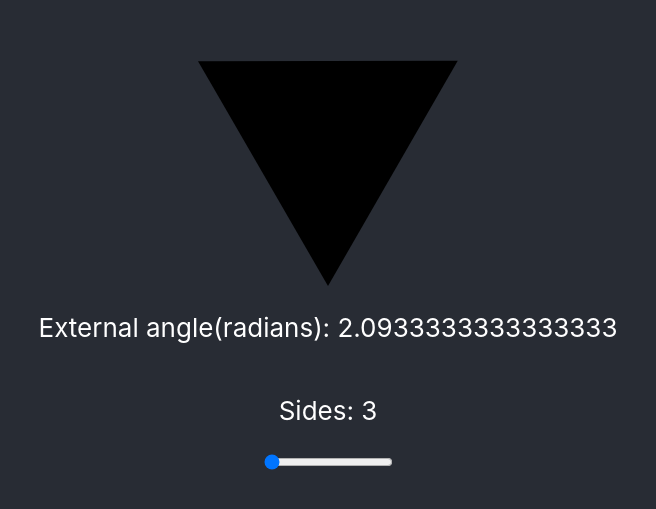
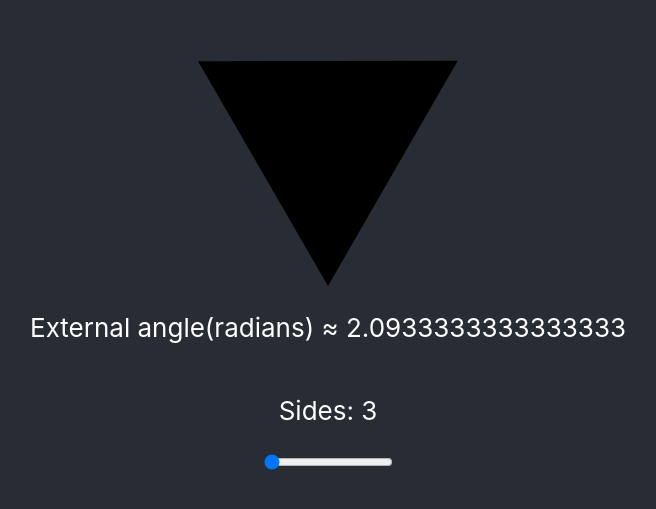
Before and after one commit to anthonymarkreynolds/Graphical-Modulo-Calculator, a React (Create React App) app: page / in a window 1280 px wide. Shown: the part 171-680 px from the top of the page, without its empty margins (312-968 px from the left). Built offline with nearby package versions, Linux system fonts and the light colour scheme.

Commit message:
change colon to approx equals sign

```diff
--- a/src/App.js
+++ b/src/App.js
@@ -13,7 +13,7 @@ const Polygon = ({ sides }) => {
       <svg viewBox="0 0 100 100" xmlns="http://www.w3.org/2000/svg">
         <polygon points={points} />
       </svg>
-      <p>External angle(radians): {angle}</p>
+      <p>External angle(radians) ≈ {angle}</p>
       <p>Sides: {sides}</p>
     </>
   );
```
